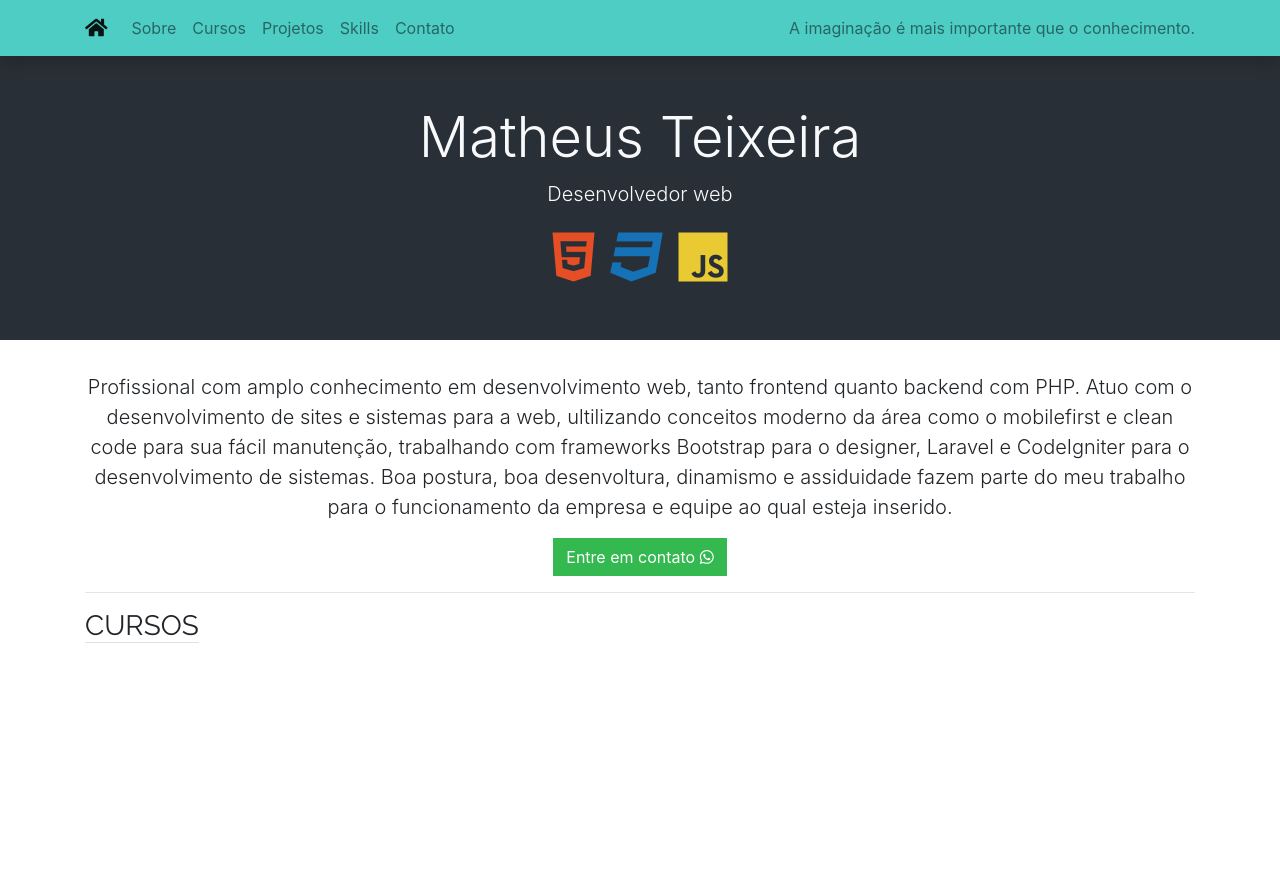
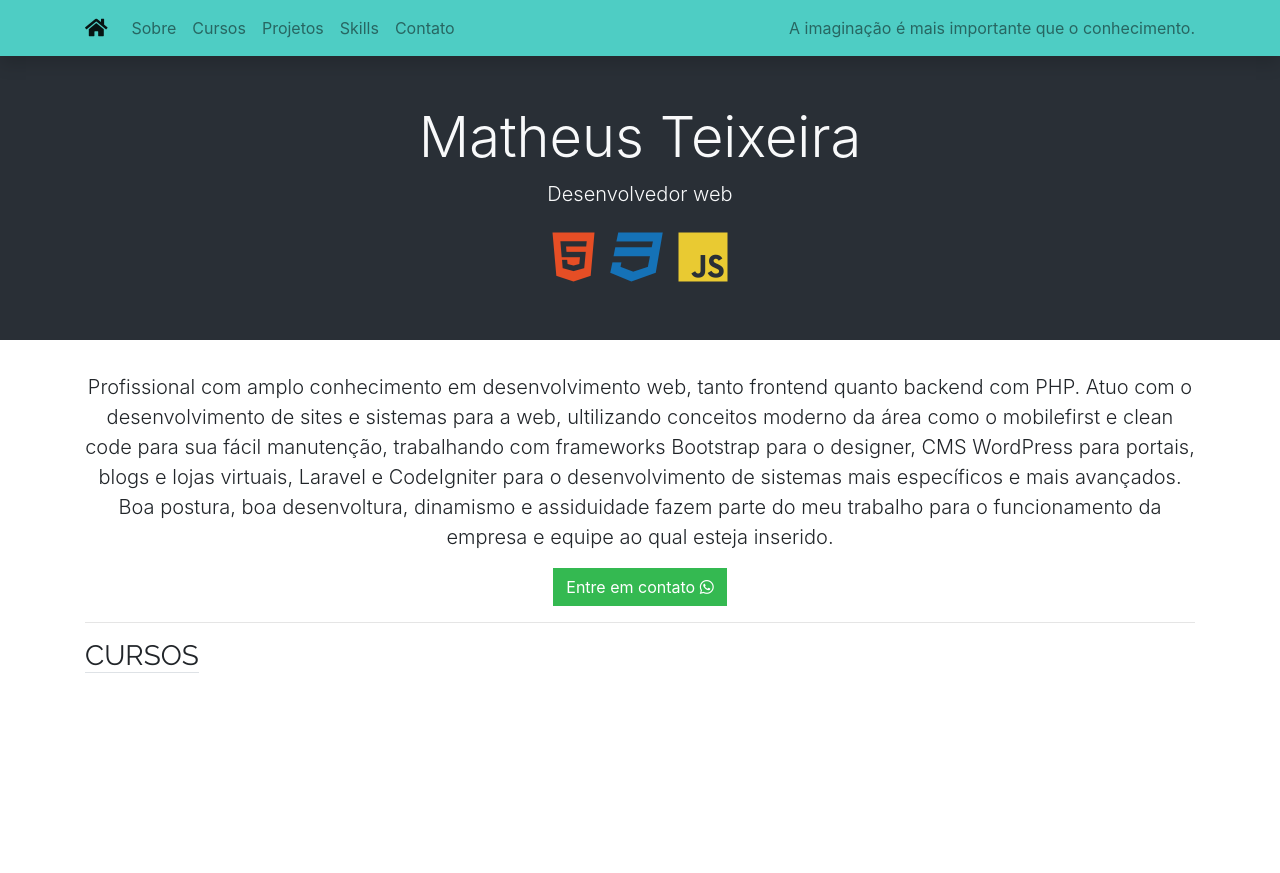
Before and after one commit to matheus-teixeira/matheus-teixeira.github.io, a plain HTML site: page index.html in a window 1280 px wide. Shown: the top 873 px of the page. Drawn offline with Linux system fonts and the light colour scheme.

Commit message:
Update index.html

```diff
--- a/index.html
+++ b/index.html
@@ -68,7 +68,8 @@
 
 <main class="container">
 <div class="text-center anime" id="sobre">
-    <p class="lead">Profissional com amplo conhecimento em desenvolvimento web, tanto frontend quanto backend com PHP. Atuo com o desenvolvimento de sites e sistemas para a web, ultilizando conceitos moderno da área como o mobilefirst e clean code para sua fácil manutenção, trabalhando com frameworks Bootstrap para o designer, Laravel e CodeIgniter para o desenvolvimento de sistemas. Boa postura, boa desenvoltura, dinamismo e assiduidade fazem parte do meu trabalho para o funcionamento da empresa e equipe ao qual esteja inserido.</p>
+    <p class="lead">Profissional com amplo conhecimento em desenvolvimento web, tanto frontend quanto backend com PHP. Atuo com o desenvolvimento de sites e sistemas para a web, ultilizando conceitos moderno da área como o mobilefirst e clean code para sua fácil manutenção, trabalhando com frameworks Bootstrap para o designer, CMS WordPress para portais, blogs e lojas virtuais, Laravel e CodeIgniter para o desenvolvimento de sistemas mais específicos e mais avançados. Boa postura, boa desenvoltura, dinamismo e assiduidade fazem parte do meu trabalho para o funcionamento da empresa e equipe ao qual esteja inserido.
+</p>
     <a href="http://api.whatsapp.com/send?1=pt_BR&phone=5521994282445" class="btn btn-color24">Entre em contato <i class="fab fa-whatsapp"></i></a>
 </div>
 <hr>
```
